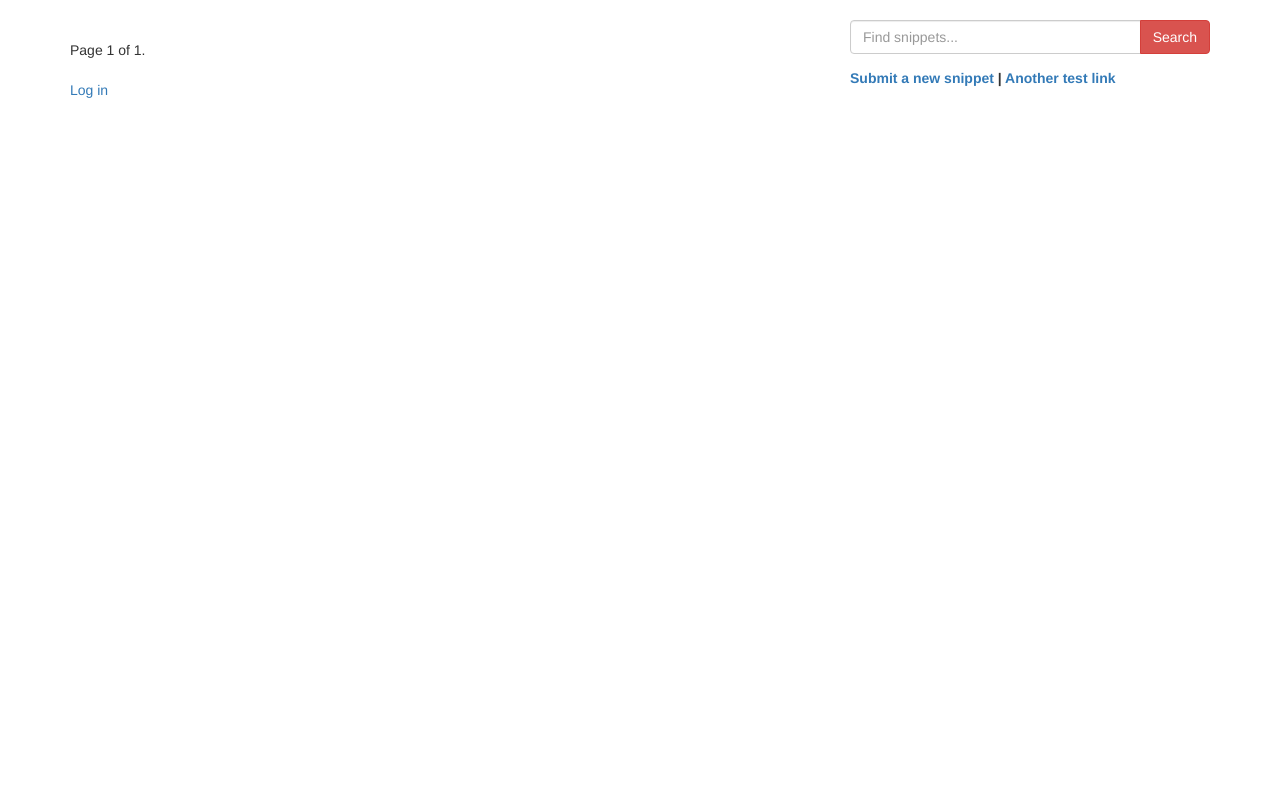
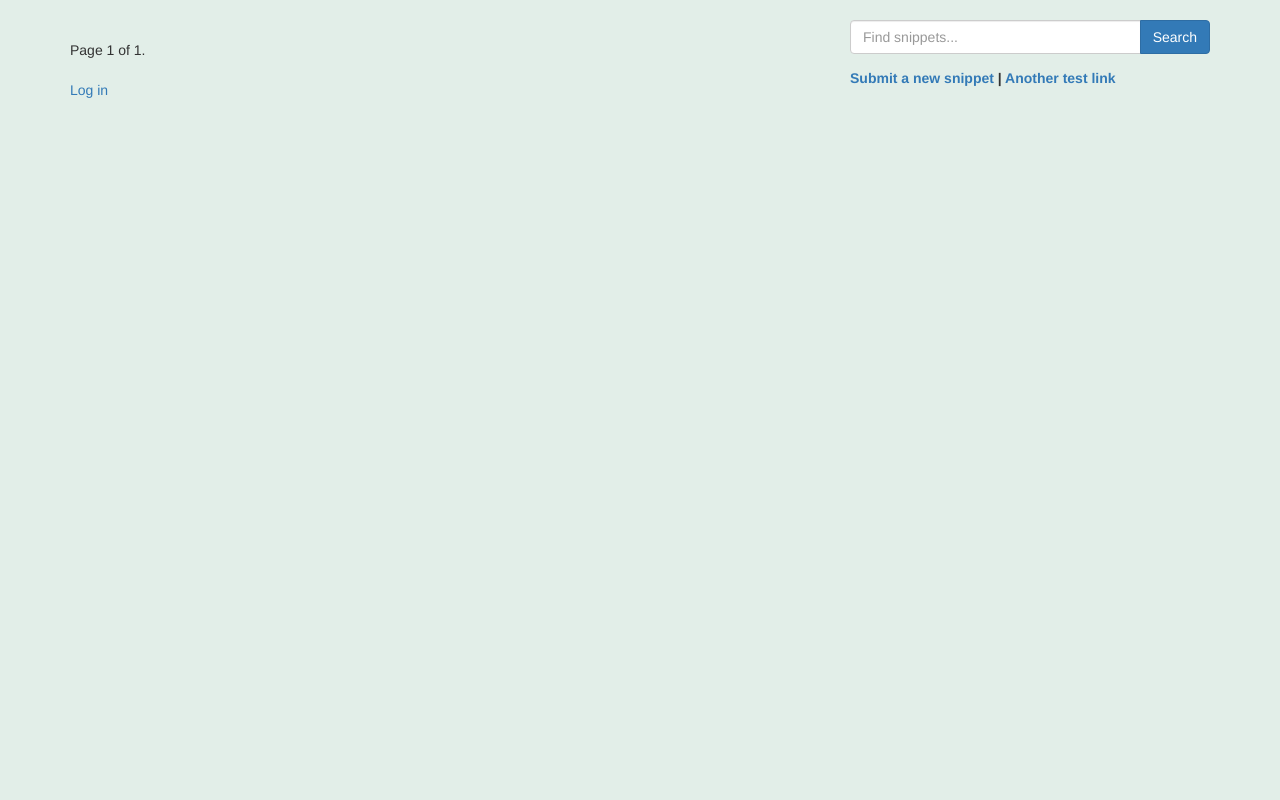
Before and after one commit to nevtum/contently, a Django app: page / in a window 1280 px wide. Run offline with Django 3.2, Linux system fonts and the light colour scheme; data that the repository does not hold is empty; some libraries are stand-ins or nearby versions.

Commit message:
minor button and background style changes

```diff
--- a/snippets/templates/snippet_list.html
+++ b/snippets/templates/snippet_list.html
@@ -6,7 +6,7 @@
             <form action="" method="get" class="input-group">
                 <input type="text" name="search" class="form-control" placeholder="Find snippets...">
                 <span class="input-group-btn">
-                    <button type="submit" class="btn btn-danger">Search</button>
+                    <button type="submit" class="btn btn-primary">Search</button>
                 </span>
             </form>
         </div>
--- a/static/main.css
+++ b/static/main.css
@@ -1,3 +1,7 @@
 .main-content {
     margin-top: 20;
 }
+
+body {
+    background-color: #E2EEE8
+}
```
